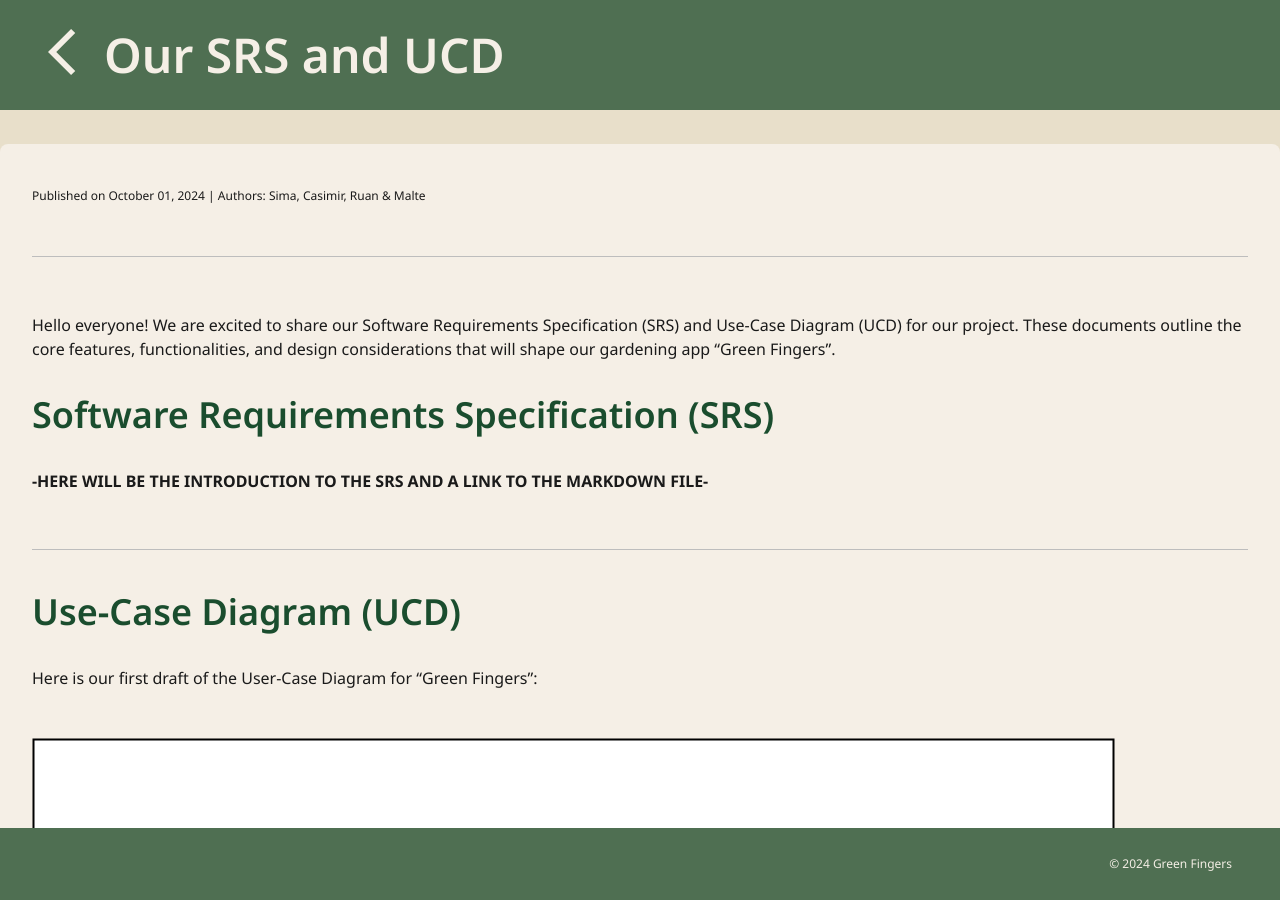
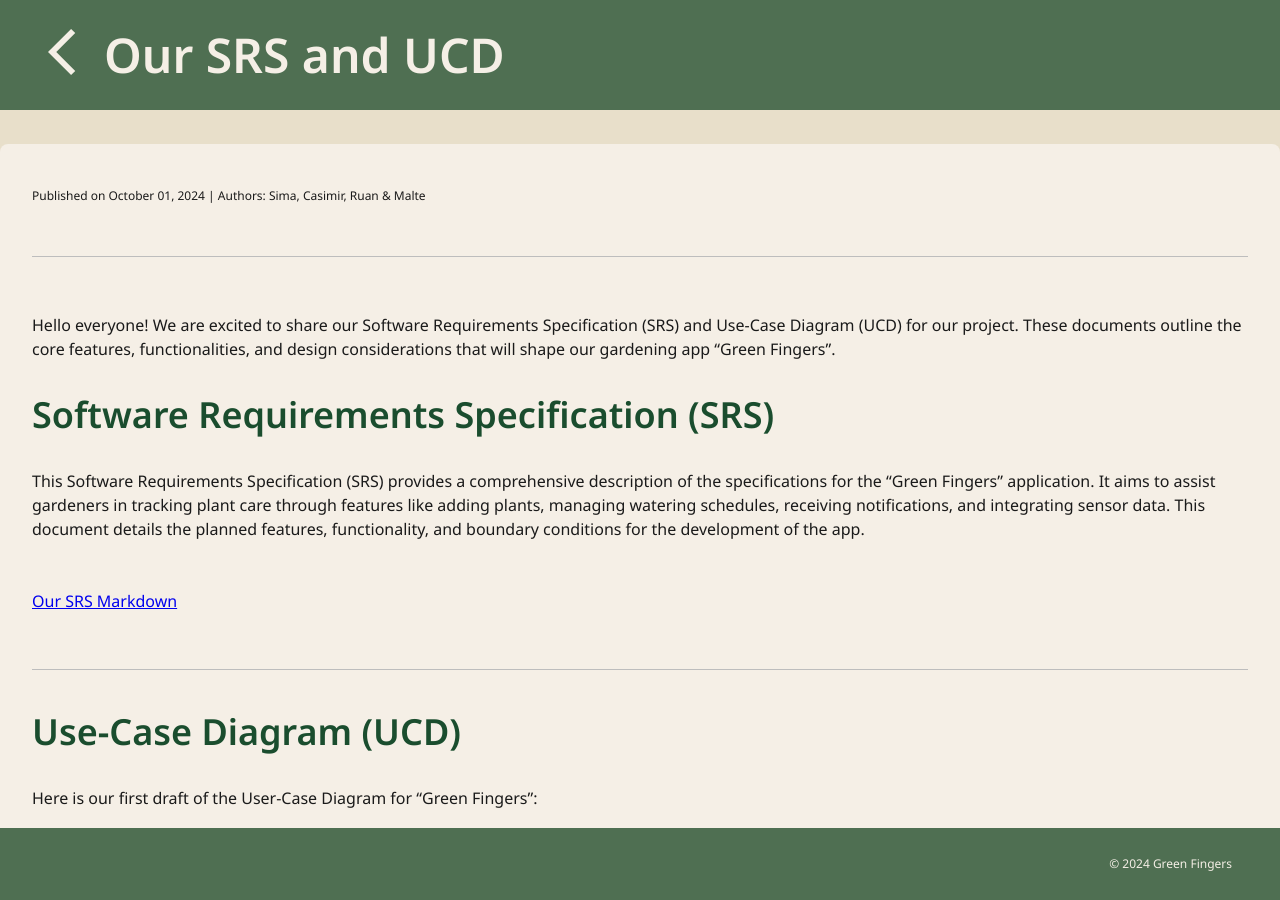
Before and after one commit to Green-Fingers-App/gardeningApp, a Jekyll site: the page built from docs/_posts/2024-10-01-srs-and-ucd.md, in a window 1280 px wide and 900 px high. Built offline with Jekyll 4.4.1, drawn with Linux system fonts in a browser that asks for light colours; comment, search, counter and statistics services are not loaded.

Commit message:
Update 2024-10-01-srs-and-ucd.md

```diff
--- a/docs/_posts/2024-10-01-srs-and-ucd.md
+++ b/docs/_posts/2024-10-01-srs-and-ucd.md
@@ -9,7 +9,9 @@ Hello everyone! We are excited to share our Software Requirements Specification
 
 ## Software Requirements Specification (SRS)
 
-**-HERE WILL BE THE INTRODUCTION TO THE SRS AND A LINK TO THE MARKDOWN FILE-**
+This Software Requirements Specification (SRS) provides a comprehensive description of the specifications for the "Green Fingers" application. It aims to assist gardeners in tracking plant care through features like adding plants, managing watering schedules, receiving notifications, and integrating sensor data. This document details the planned features, functionality, and boundary conditions for the development of the app.
+
+[Our SRS Markdown](/GreenFingers/docs/SoftwareRequirementsSpecification.md)
 
 ---
 
```
